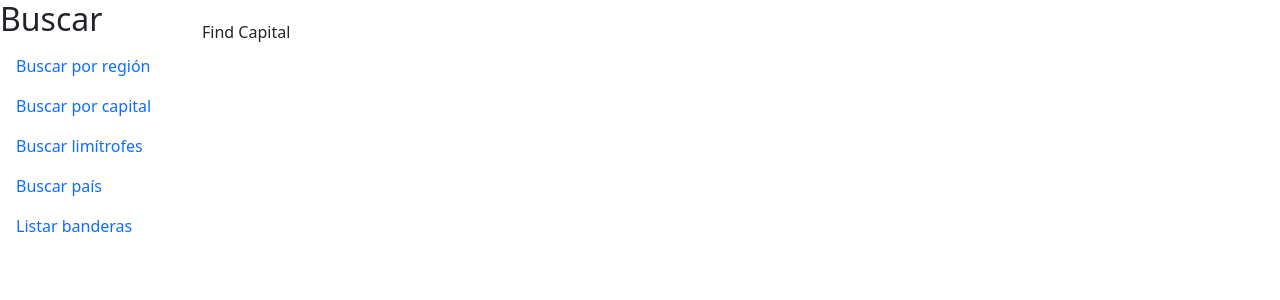
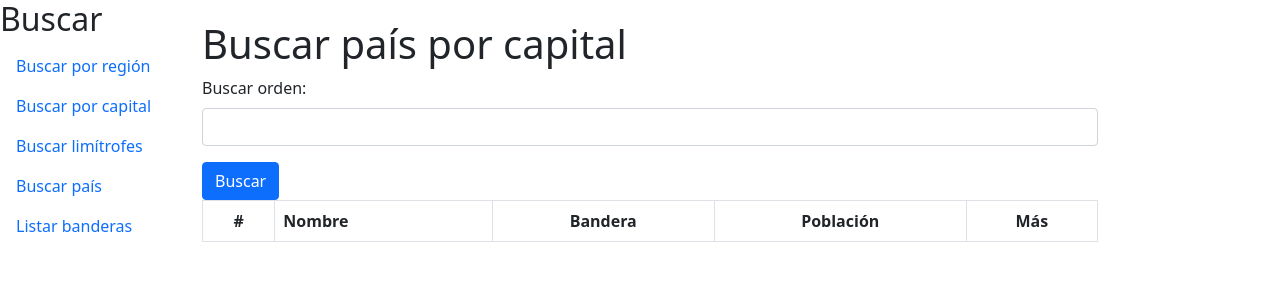
Before and after one commit to MarianoBF/countryWeatherReact, a React (Create React App) app: page /capital in a window 1280 px wide. Shown: the top 300 px of the page. Built offline with nearby package versions, Linux system fonts and the light colour scheme.

Commit message:
add search by capital

```diff
--- a/src/components/SearchInput.js
+++ b/src/components/SearchInput.js
@@ -1,14 +1,28 @@
 import Form from "react-bootstrap/Form";
 import Button from "react-bootstrap/Button";
 
+import { useState } from "react";
 
-function SearchInput() {
+
+function SearchInput({handleSearch}) {
+
+  const [searchTerm, setSearchTerm] = useState();
+
+  const handleInput = (e) => {
+    setSearchTerm(e.target.value);
+  };
+
+  const handleForm = (e) => {
+    e.preventDefault();
+    handleSearch(searchTerm)
+  };
+
     return (
       <div>
-      <Form>
+      <Form onSubmit={handleForm}>
         <Form.Group className="mb-3">
           <Form.Label>Buscar orden:</Form.Label>
-          <Form.Control type="text" />
+          <Form.Control type="text" onChange={handleInput}/>
         </Form.Group>
         <Button type="submit">Buscar</Button>
       </Form>
--- a/src/pages/FindCapital.js
+++ b/src/pages/FindCapital.js
@@ -1,11 +1,33 @@
+import { useState, useEffect } from "react";
+
+import CountryService from "../services/CountryService";
+import ResultsTable from "../components/ResultsTable";
+import SearchInput from '../components/SearchInput';
+
 function FindCapital() {
-    return (
-      <div>
+  const [countryData, setCountryData] = useState([]);
 
-Find Capital
+  const  [capital, setCapital] = useState(null);
 
-      </div>
-    );
+  useEffect(() => {
+    if (capital) {
+      CountryService.searchCountryByCapital(capital).then((res) =>
+        setCountryData(res.data)
+      );
+    }
+  }, [capital]);
+
+  const handleSearch = (search) => {
+    setCapital(search)
+  }
+
+  return (
+    <div className="App">
+      <h1>Buscar país por capital</h1>
+      <SearchInput handleSearch={handleSearch}/>
+      <ResultsTable seedData={countryData} />
+    </div>
+  );
   }
 
   export default FindCapital;
```
